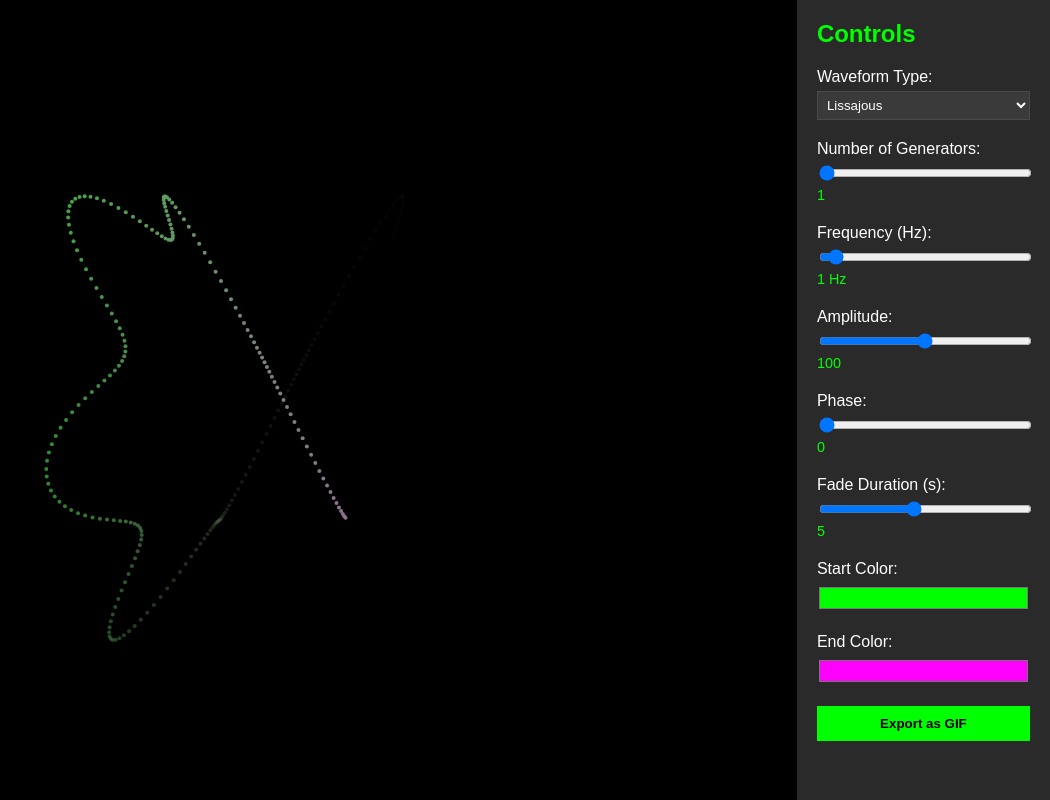
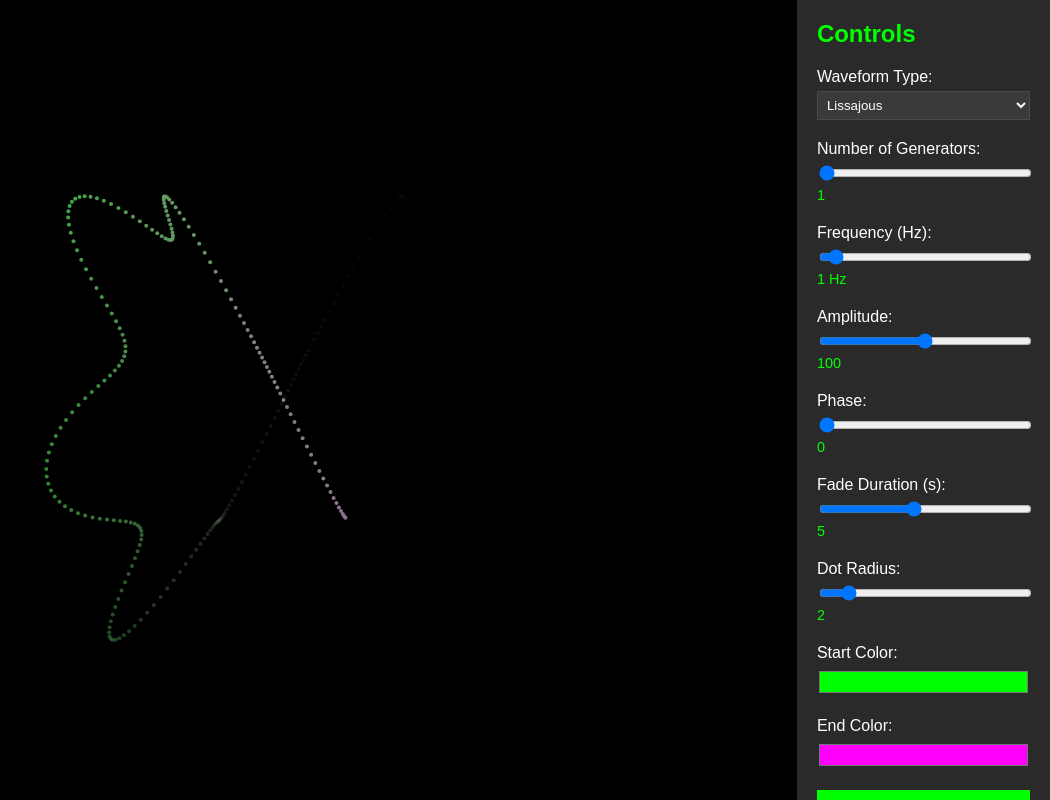
Before and after one commit to ptvans/d3-oscilliscope, a Flask app: page / in a window 1280 px wide. Shown: the whole page, without its empty margins (230-1280 px from the left). Run offline with Flask 3, Linux system fonts and the light colour scheme; some libraries are stand-ins or nearby versions.

Commit message:
Agent step completed: Add dot radius control

```diff
--- a/static/js/oscilloscope.js
+++ b/static/js/oscilloscope.js
@@ -90,10 +90,11 @@ function calculatePositions(t) {
 // Function to create new dots
 function createDots() {
     const fadeDuration = parseFloat(d3.select("#fade-duration").property("value")) * 1000;
+    const dotRadius = parseFloat(d3.select("#dot-radius").property("value"));
 
     generators.forEach(gen => {
         svg.append("circle")
-            .attr("r", 2)
+            .attr("r", dotRadius)
             .attr("cx", gen.x)
             .attr("cy", gen.y)
             .attr("fill", colorScale(gen.x))
@@ -107,7 +108,7 @@ function createDots() {
 // Animation loop
 let lastTime = 0;
 let dotCreationTime = 0;
-const dotCreationInterval = 1000 / 120; // 60 times per second
+const dotCreationInterval = 1000 / 300; // 60 times per second
 
 function animate(time) {
     const deltaTime = time - lastTime;
@@ -152,6 +153,11 @@ d3.select("#frequency").on("input", function() {
     d3.select("#frequency-value").text(value + " Hz");
 });
 
+// Update dot radius value display
+d3.select("#dot-radius").on("input", function() {
+    d3.select("#dot-radius-value").text(this.value);
+});
+
 // Update color scale when color inputs change
 function updateColorScale() {
     const startColor = d3.select("#start-color").property("value");
--- a/templates/index.html
+++ b/templates/index.html
@@ -52,6 +52,11 @@
                 <span id="fade-duration-value">5</span>
             </div>
             <div class="control">
+                <label for="dot-radius">Dot Radius:</label>
+                <input type="range" id="dot-radius" min="1" max="10" value="2" step="1">
+                <span id="dot-radius-value">2</span>
+            </div>
+            <div class="control">
                 <label for="start-color">Start Color:</label>
                 <input type="color" id="start-color" value="#00ff00">
             </div>
```
